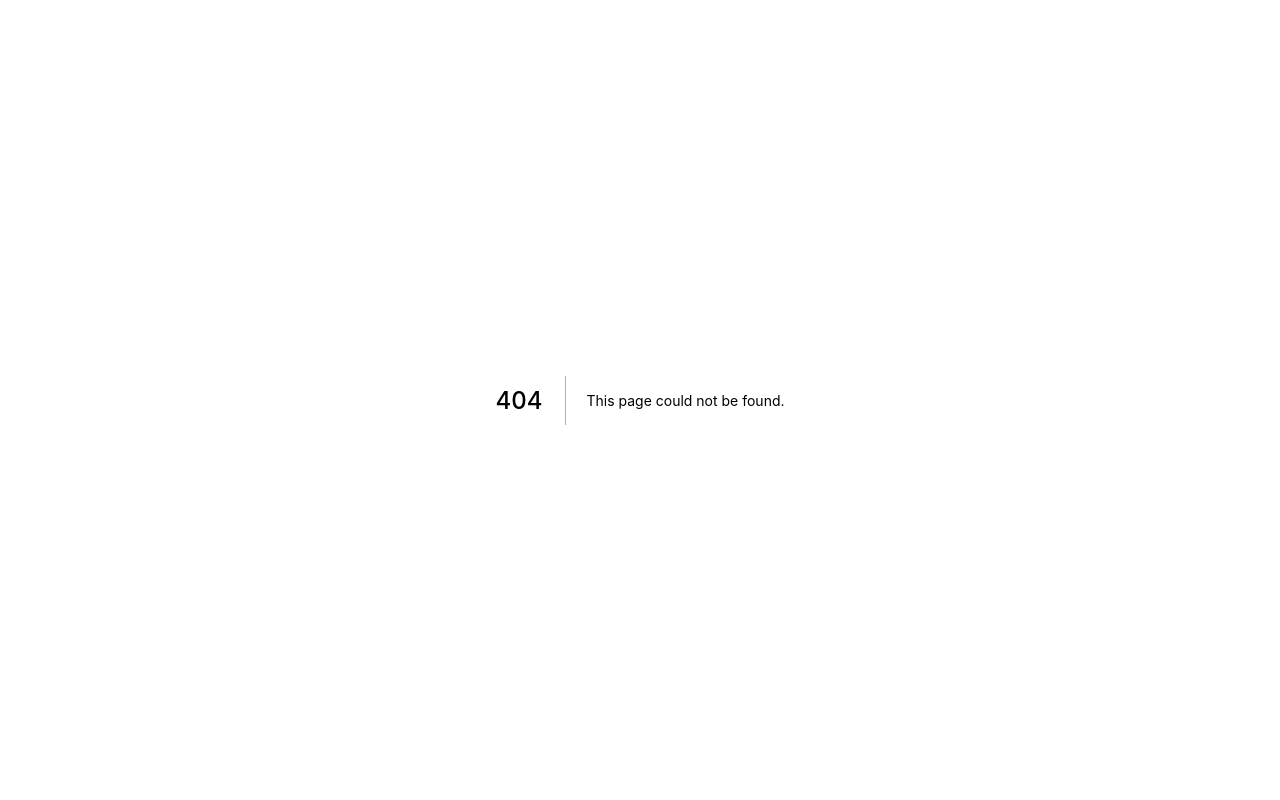
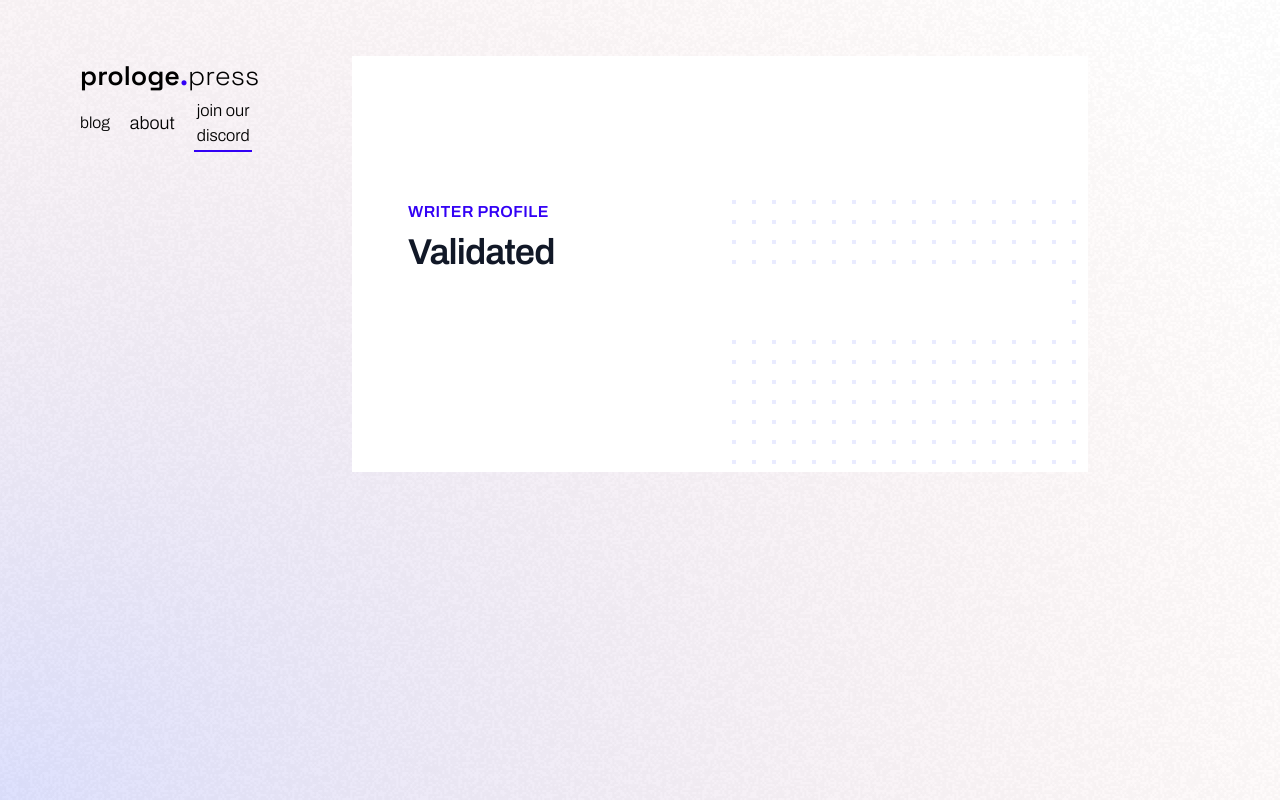
Before and after one commit to daonative/interface, a Next.js app: page /writer/1 in a window 1280 px wide. Before the commit this address had no page. Built offline with nearby package versions, Linux system fonts and the light colour scheme; a web font is replaced by a local one; what @tailwindcss/typography, @web3-react/core would draw is missing.

Commit message:
chore: begin work on writer profile

```diff
--- /dev/null
+++ b/pages/writer/[address].js
@@ -0,0 +1,113 @@
+import { Nav } from "../../components/Nav";
+import { NextSeo } from "next-seo";
+import Link from "next/link";
+import { NoiseBackground } from "../../components/NoiseBackground";
+import { useRouter } from "next/router";
+import { Navigation } from "../../components/Navigation";
+
+const Background = () => {
+  return (
+    <div className="fixed top-0 h-screen w-screen bg-prologe-white">
+      <NoiseBackground />
+    </div>
+  );
+};
+
+const Calls = () => {
+  const title = "Writer profile";
+  const description = "";
+  const { params } = useRouter();
+
+  return (
+    <>
+      <NextSeo
+        title={`${title} | prologe.press`}
+        description={description}
+        openGraph={{
+          url: "https://prologe.press",
+          title: `${title} | prologe.press`,
+          description: description,
+          images: [
+            {
+              url: "https://prologe.press/prologe-seo.png",
+              alt: "prologe.press logo",
+            },
+          ],
+          site_name: "prologe.press",
+        }}
+        twitter={{
+          handle: "@prologe_press",
+          cardType: "summary_large_image",
+        }}
+      />
+
+      <Background />
+      <div className="relative h-full grid md:grid-cols-16 md:py-14 px-2 md:px-0">
+        <div
+          className={`md:col-start-2 md:col-end-4 py-8 md:py-0 px-6 md:px-0`}
+        >
+          <Navigation />
+        </div>
+        <div
+          className={`md:col-start-5 md:col-end-15 px-0 md:px-8 md:row-start-1 `}
+        >
+          <div className="py-16 xl:py-36 px-4 sm:px-6 lg:px-8 bg-white overflow-hidden">
+            <div className="max-w-max lg:max-w-7xl mx-auto">
+              <div className="relative z-10 mb-8 md:mb-2 md:px-6">
+                <div className="text-base max-w-prose lg:max-w-none">
+                  <h2 className="leading-6 text-prologe-primary font-semibold tracking-wide uppercase">
+                    Writer Profile
+                  </h2>
+                  <p className="mt-2 text-3xl leading-8 font-extrabold tracking-tight text-gray-900 sm:text-4xl">
+                    Validated
+                  </p>
+                </div>
+              </div>
+              <div className="relative">
+                <svg
+                  className="hidden color-prologe-light md:block absolute top-0 right-0 -mt-20 -mr-20"
+                  width={404}
+                  height={384}
+                  fill="none"
+                  viewBox="0 0 404 384"
+                  aria-hidden="true"
+                >
+                  <defs>
+                    <pattern
+                      id="95e8f2de-6d30-4b7e-8159-f791729db21b"
+                      x={0}
+                      y={0}
+                      width={20}
+                      height={20}
+                      patternUnits="userSpaceOnUse"
+                    >
+                      <rect
+                        x={0}
+                        y={0}
+                        width={4}
+                        height={4}
+                        className="text-prologe-light"
+                        fill="currentColor"
+                      />
+                    </pattern>
+                  </defs>
+                  <rect
+                    width={404}
+                    height={384}
+                    fill="url(#95e8f2de-6d30-4b7e-8159-f791729db21b)"
+                  />
+                </svg>
+
+                <div className="relative md:bg-white md:p-6">
+                  <div className="lg:grid lg:grid-cols-2 lg:gap-6"></div>
+                </div>
+              </div>
+            </div>
+          </div>
+        </div>
+      </div>
+    </>
+  );
+};
+
+export default Calls;
```
Also changed, not shown: public/best-gradient.svg.
